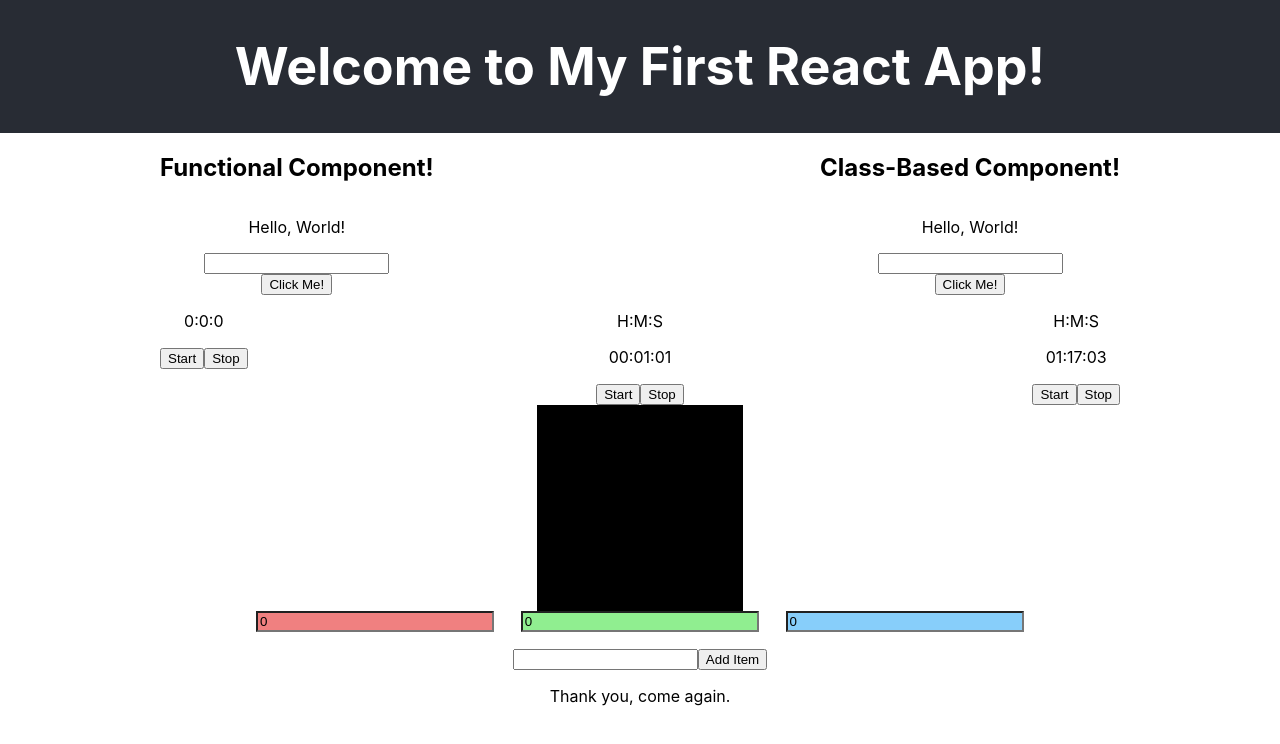
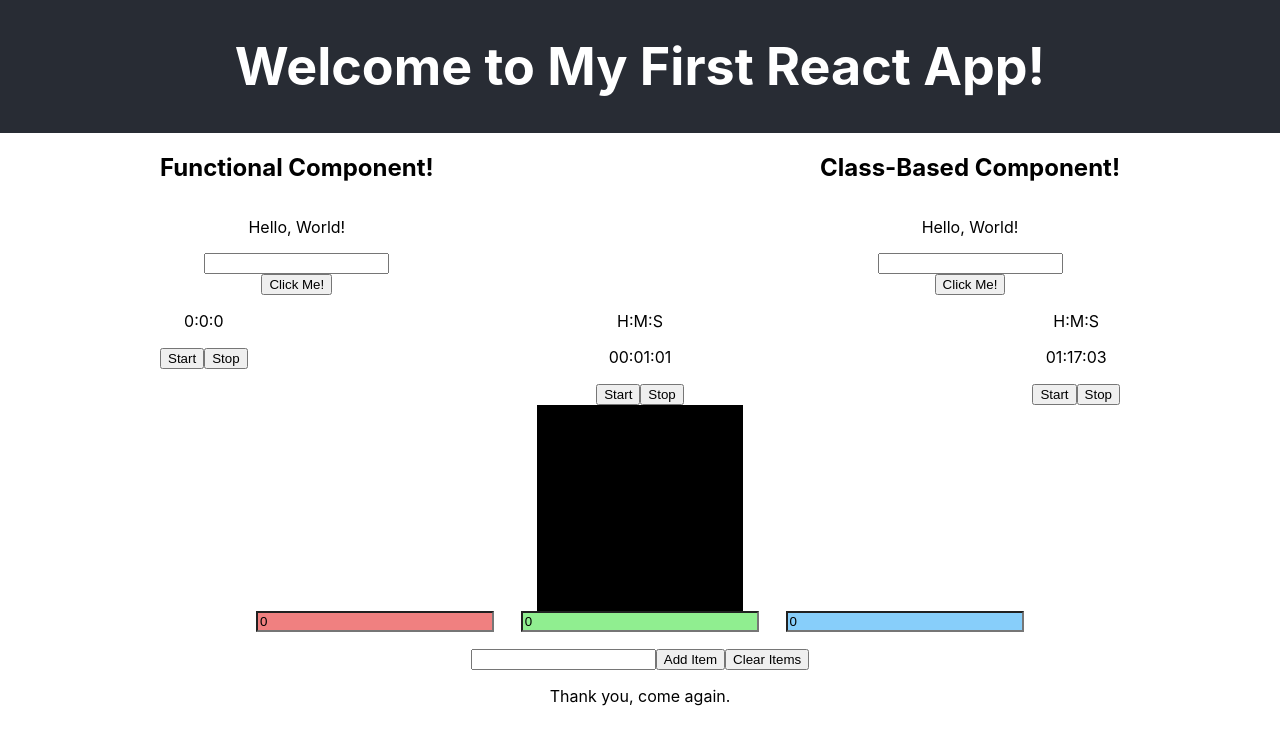
Before and after one commit to JamesonG-UAlberta/UAlberta-WCBWebDev_EXSM3939_Demo, a React (Create React App) app in the folder react-app/: page / in a window 1280 px wide. Shown: the top 744 px of the page. Built offline with nearby package versions, Linux system fonts and the light colour scheme.

Commit message:
Clear button;

```diff
--- a/react-app/src/ToDo.js
+++ b/react-app/src/ToDo.js
@@ -4,7 +4,7 @@ import React from 'react';
 /*
 To-Do To-Do's!
 ☑ 1. Using the method shown in the ColourThingy component, bind the text field to a state property, and clear it after adding an item.
-2. Add a clear button.
+☑ 2. Add a clear button.
 3. Add a sort button (alphabetical).
 4. Add checkboxes to each item.
 5. Add a completed list, and when an item is checked off, move it to the completed list, then disable the checkbox.
@@ -57,6 +57,11 @@ class ToDo extends React.Component {
                     });
                     this.toDoInput.focus();
                 }).bind(this)}>Add Item</button>
+                <button onClick={(() => {
+                    this.setState({
+                        items: []
+                    });
+                }).bind(this)}>Clear Items</button>
             </div>
         );
     }
```
